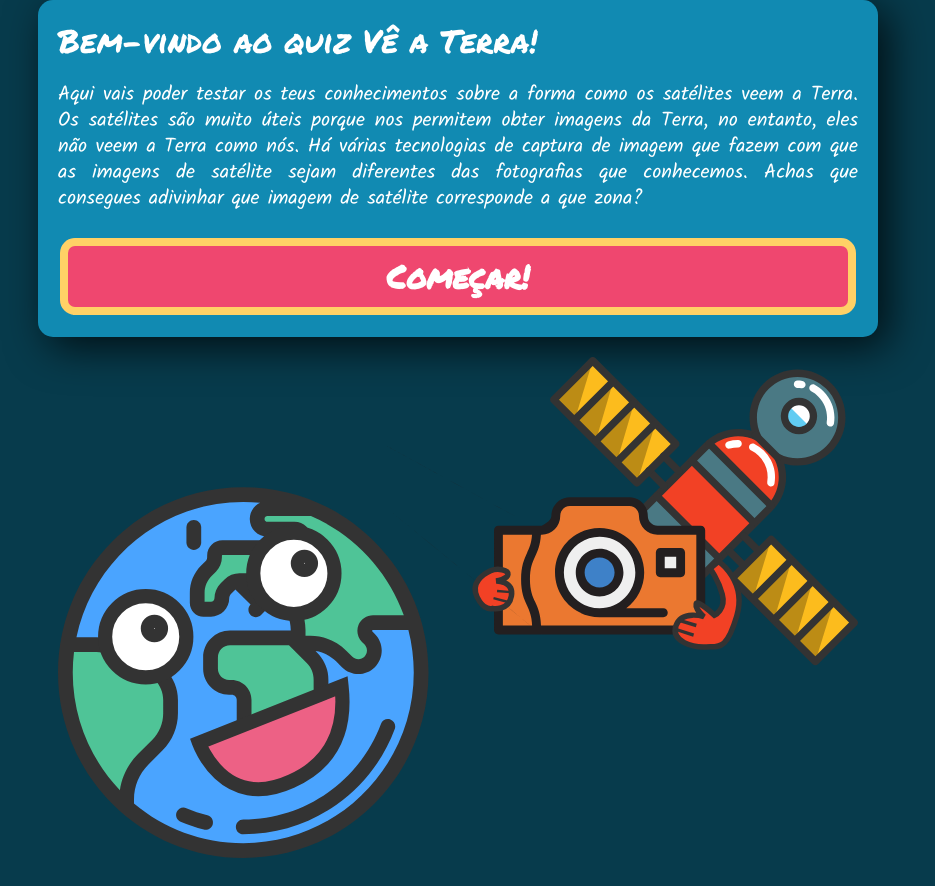
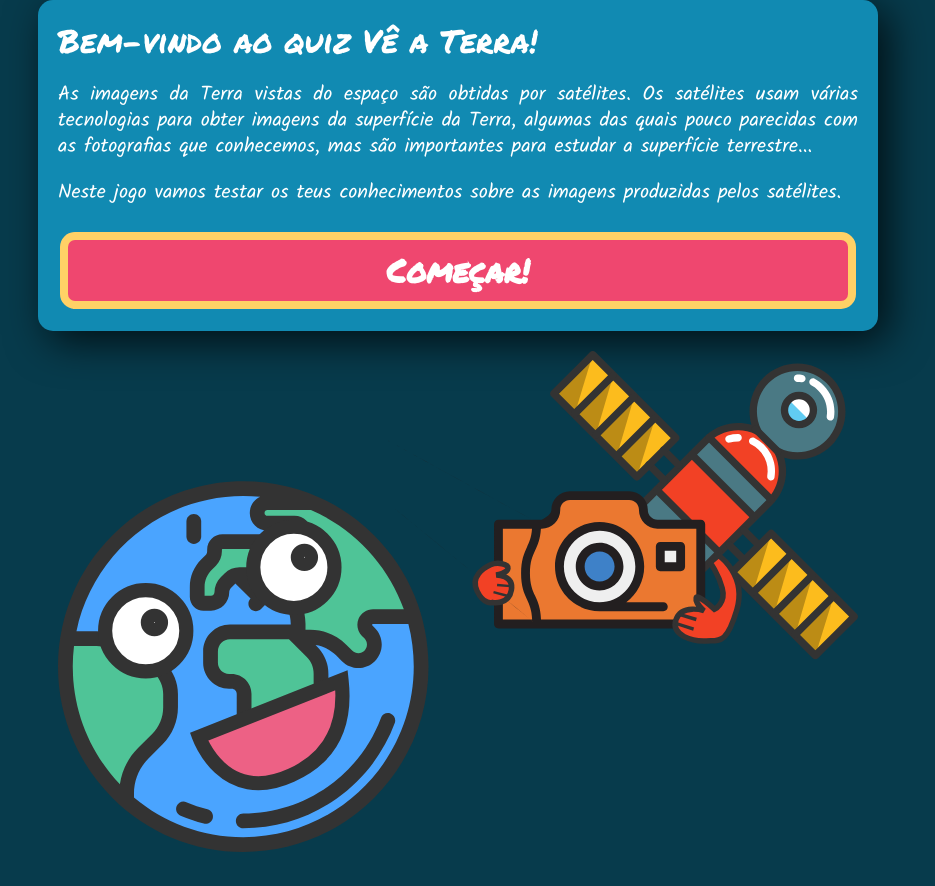
Before and after one commit to Sarrroca/nei2020, a React (Create React App) app: page / in a window 1280 px wide. Shown: the whole page, without its empty margins (182-1117 px from the left). Built offline with nearby package versions, Linux system fonts and the light colour scheme.

Commit message:
Add endscreen replay button

```diff
--- a/src/App.css
+++ b/src/App.css
@@ -124,6 +124,11 @@ img.incorrect {
   margin-bottom: 20px;
 }
 
+img.sar-img {
+  width: 200px;
+  margin-left: 20px;
+}
+
 img.tick {
   width: 200px;
   border: none;
--- a/src/App.js
+++ b/src/App.js
@@ -97,7 +97,7 @@ function App() {
                   {questionSet[questions[currentQuestion]].answerText}
                 </div>
                 <div className='question-img'>
-                  <img src={questionSet[questions[currentQuestion]].sarImg} />
+                  <img className='sar-img' src={questionSet[questions[currentQuestion]].sarImg} />
                 </div>
               </div>
             </div>
@@ -117,13 +117,19 @@ function App() {
     else {
       if (showScore) {
         return (
+          <>
             <div className='app'>
               <div className='score-section'>
                 {score > questions.length/2 &&
                   <>Parab&eacute;ns!</>
                 } Acertaste {score} em {questions.length}!
               </div>
+              <div className='answer-section'>
+                <button onClick={() => window.location.reload(false)}>Jogar outra vez!</button>
               </div>
+            </div>
+            <img className='app-img' src={appImg} />
+          </>
         );
       }
       else {
@@ -157,7 +163,12 @@ function App() {
               <span>Bem-vindo ao quiz V&ecirc; a Terra!</span>
             </div>
             <div className='question-text'>
-              Aqui vais poder testar os teus conhecimentos sobre a forma como os satélites veem a Terra. Os satélites são muito úteis porque nos permitem obter imagens da Terra, no entanto, eles não veem a Terra como nós. Há várias tecnologias de captura de imagem que fazem com que as imagens de satélite sejam diferentes das fotografias que conhecemos. Achas que consegues adivinhar que imagem de satélite corresponde a que zona?
+              <p>
+              As imagens da Terra vistas do espaço são obtidas por satélites. Os satélites usam várias tecnologias para obter imagens da superfície da Terra, algumas das quais pouco parecidas com as fotografias que conhecemos, mas são importantes para estudar a superfície terrestre...
+              </p>
+              <p>
+              Neste jogo vamos testar os teus conhecimentos sobre as imagens produzidas pelos satélites.
+              </p>
             </div>
           </div>
           <div className='answer-section'>
```
Lines whose indentation alone changed are shown as unchanged.
